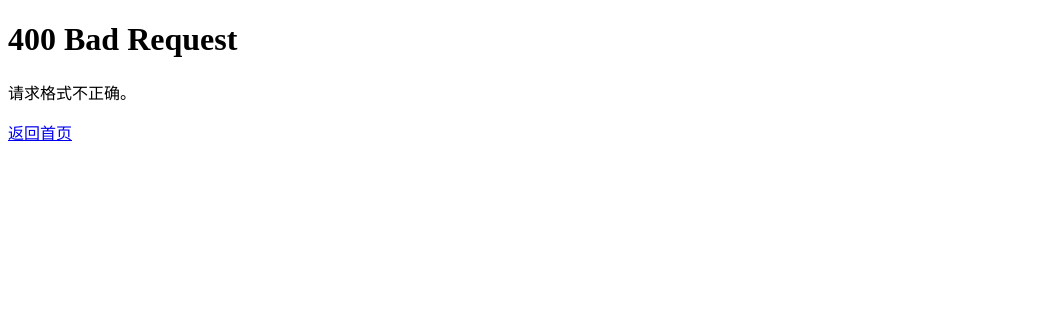
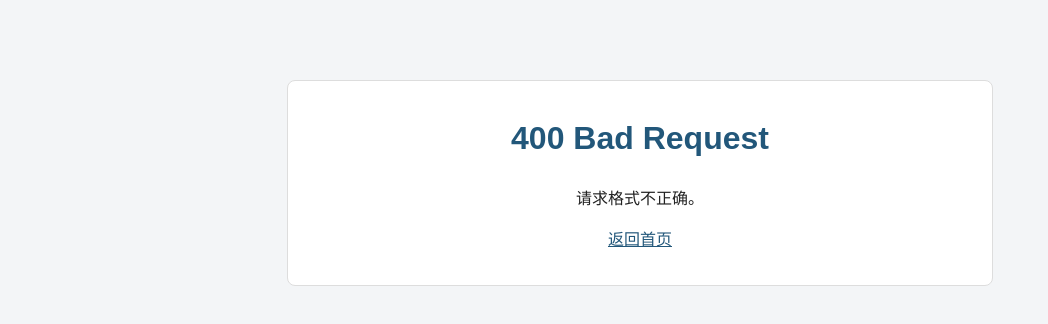
Before and after one commit to bianbiandaren/LightHttpServer, a plain HTML site: page www/400.html in a window 1280 px wide. Shown: the whole page, without its empty margins (0-1048 px from the left). Drawn offline with Linux system fonts and the light colour scheme.

Commit message:
update 400,501 pages

```diff
--- a/www/400.html
+++ b/www/400.html
@@ -2,11 +2,15 @@
 <html lang="zh-CN">
 <head>
     <meta charset="UTF-8">
+    <meta name="viewport" content="width=device-width, initial-scale=1.0">
     <title>400 Bad Request</title>
+    <link rel="stylesheet" href="/css/style.css">
 </head>
 <body>
-    <h1>400 Bad Request</h1>
-    <p>请求格式不正确。</p>
-    <a href="/">返回首页</a>
+    <main class="container">
+        <h1>400 Bad Request</h1>
+        <p>请求格式不正确。</p>
+        <a href="/">返回首页</a>
+    </main>
 </body>
 </html>
```
Also changed, not shown: www/501.html (+7 -3 lines).
